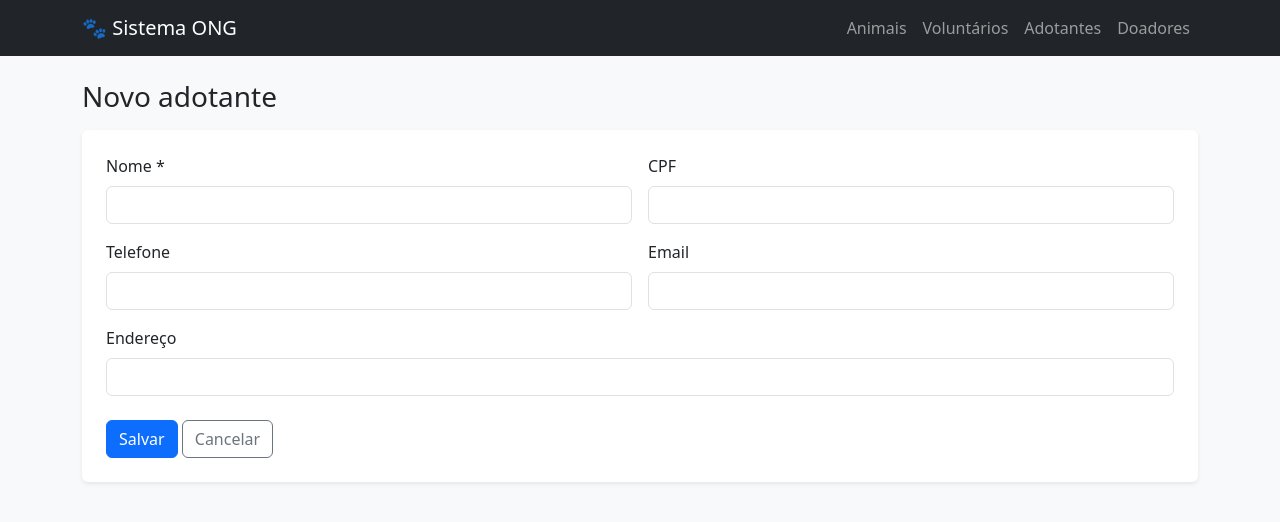
After one commit to lucasstack90/TCC-ong-protecao-animal, a Flask app: template templates/adotantes/form.html in a window 1280 px wide. The commit adds this page. Shown: the top 522 px of the page. Run offline with Flask 3, Linux system fonts and the light colour scheme; the template is opened without the code that fills it, so the values that code supplies are empty.

Commit message:
Novos Modulos Criados

```diff
--- /dev/null
+++ b/templates/adotantes/form.html
@@ -0,0 +1,47 @@
+{% extends "base.html" %}
+{% block titulo %}{{ 'Editar' if adotante else 'Novo' }} Adotante{% endblock %}
+
+{% block conteudo %}
+  <h1 class="h3 mb-3">{{ 'Editar' if adotante else 'Novo' }} adotante</h1>
+
+  <form method="POST" class="bg-white p-4 rounded shadow-sm">
+    <div class="row g-3">
+
+      <div class="col-md-6">
+        <label class="form-label">Nome *</label>
+        <input type="text" name="nome" class="form-control" required
+               value="{{ adotante.nome if adotante else '' }}">
+      </div>
+
+      <div class="col-md-6">
+        <label class="form-label">CPF</label>
+        <input type="text" name="cpf" class="form-control"
+               value="{{ adotante.cpf if adotante else '' }}">
+      </div>
+
+      <div class="col-md-6">
+        <label class="form-label">Telefone</label>
+        <input type="text" name="telefone" class="form-control"
+               value="{{ adotante.telefone if adotante else '' }}">
+      </div>
+
+      <div class="col-md-6">
+        <label class="form-label">Email</label>
+        <input type="email" name="email" class="form-control"
+               value="{{ adotante.email if adotante else '' }}">
+      </div>
+
+      <div class="col-md-12">
+        <label class="form-label">Endereço</label>
+        <input type="text" name="endereco" class="form-control"
+               value="{{ adotante.endereco if adotante else '' }}">
+      </div>
+
+    </div>
+
+    <div class="mt-4">
+      <button type="submit" class="btn btn-primary">Salvar</button>
+      <a href="{{ url_for('listar_adotantes') }}" class="btn btn-outline-secondary">Cancelar</a>
+    </div>
+  </form>
+{% endblock %}
--- a/templates/base.html
+++ b/templates/base.html
@@ -14,6 +14,8 @@
       <div class="navbar-nav">
         <a class="nav-link" href="{{ url_for('listar_animais') }}">Animais</a>
         <a class="nav-link" href="{{ url_for('listar_voluntarios') }}">Voluntários</a>
+        <a class="nav-link" href="{{ url_for('listar_adotantes') }}">Adotantes</a>
+        <a class="nav-link" href="{{ url_for('listar_doadores') }}">Doadores</a>
       </div>
     </div>
   </nav>
```
Also changed, not shown: templates/adotantes/lista.html (added, +38 -0 lines), templates/doadores/form.html (added, +41 -0 lines), templates/doadores/lista.html (added, +38 -0 lines).
